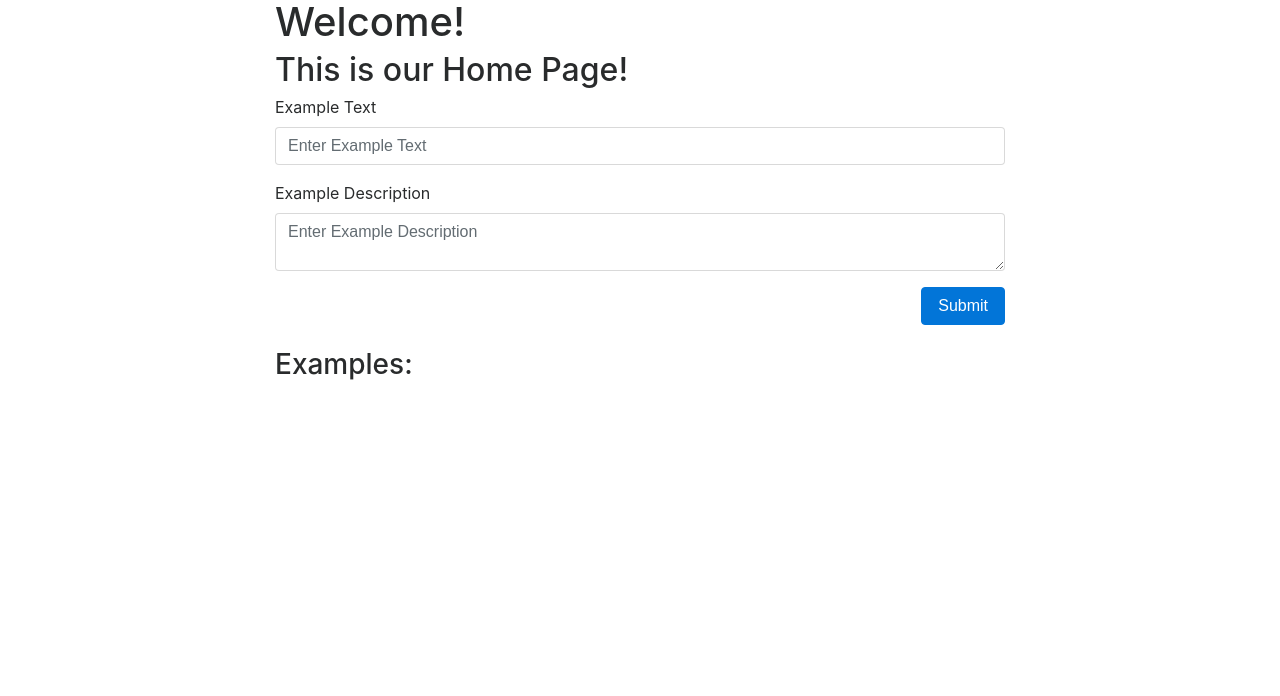
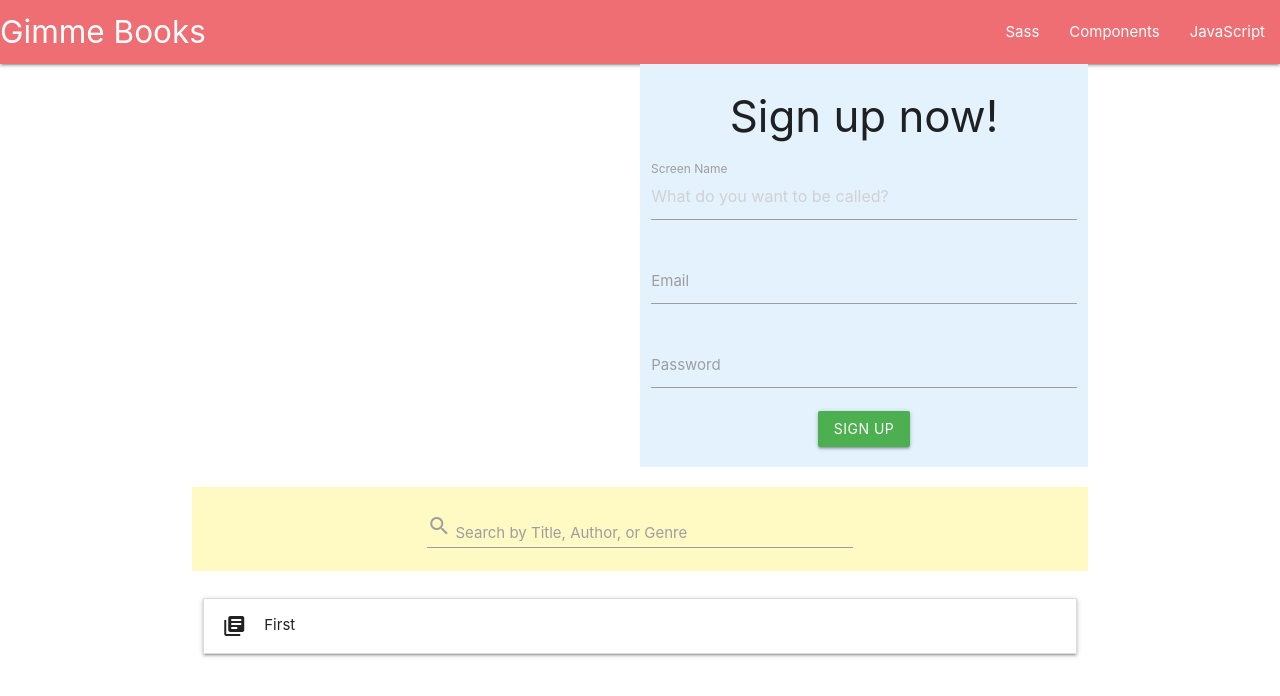
Before and after one commit to homr0/GimmeBooks, a Node server app: page / in a window 1280 px wide. Shown: the top 696 px of the page. Run offline with Node 20, Linux system fonts and the light colour scheme; data that the repository does not hold is empty; some libraries are stand-ins or nearby versions.

Commit message:
created Handlebars for index and user pages

```diff
--- a/public/js/index.js
+++ b/public/js/index.js
@@ -1,3 +1,6 @@
+$(document).ready(function(){
+  $('.collapsible').collapsible();
+});
 // Get references to page elements
 var $exampleText = $("#example-text");
 var $exampleDescription = $("#example-description");
--- a/views/index.handlebars
+++ b/views/index.handlebars
@@ -1,33 +1,79 @@
-<div id="home">
-  <div class="container">
-    <div class="row">
-      <div class="col-8 offset-2">
-        <h1>{{msg}}</h1>
-        <h2>This is our Home Page!</h2>
-        <form class="clearfix mb-4" action="POST">
-          <div class="form-group">
-            <label for="example-text">Example Text</label>
-            <input type="text" id="example-text" class="form-control" aria-describedby="example-text" placeholder="Enter Example Text">
+<main class="container">
+
+  <div id="banner" class="row">
+
+    <div class="entry">
+      {{#if loggedIn}}
+      <div class="col s12 m6">
+        <h3>Your Recommendations:</h3>
+
+        <ol>
+          {{#each books}}
+          <li>{{title}} by {{author}}</li>
+          {{/each}}
+        </ol>
+      </div>
+
+
+      {{else}}
+
+      <div class="col s12 offset-m6 m6 blue lighten-5 center">
+        <h3>Sign up now!</h3>
+
+        <div class="row">
+          <div class="input-field col s12">
+            <input placeholder="What do you want to be called?" id="screen_name" type="text" class="validate">
+            <label for="screen_name">Screen Name</label>
           </div>
-          <div class="form-group">
-            <label for="example-description">Example Description</label>
-            <textarea class="form-control" id="example-description" aria-describedby="example-description" placeholder="Enter Example Description"></textarea>
+          <div class="input-field col s12">
+            <input id="email" type="email" class="validate">
+            <label for="email">Email</label>
           </div>
-          <button id="submit" class="btn btn-primary float-right">Submit</button>
-        </form>
-        <h3>Examples:</h3>
-        <ul id="example-list" class="list-group">
-          {{#each examples}}
-          <li data-id="{{this.id}}" class="list-group-item">
-            <a href="example/{{this.id}}">{{this.text}}</a>
-            <button class="btn btn-danger float-right delete">ｘ</button>
-          </li>
-          {{/each}}
-        </ul>
+          <div class="input-field col s12">
+            <input id="password" type="password" class="validate">
+            <label for="password">Password</label>
+          </div>
+
+          <button class="btn green">Sign Up</button>
+        </div>
+
+
+
+
+
+
       </div>
+
+
+      {{/if}}
+    </div>
+
+
+  </div>
+
+  <div id="search" class="row yellow lighten-4">
+    <form>
+      <div class="input-field col s6 offset-s3">
+        <input id="search_bar" type="search">
+        <label for="search_bar"><i class="material-icons">search</i> Search by Title, Author, or Genre</label>
+        <i class="material-icons">close</i>
+      </div>
+    </form>
+
+
+
+
+  </div>
+
+  <div class="row">
+    <div class="col s12">
+      <ul class="collapsible" id="search_results">
+        <li>
+          <div class="collapsible-header"><i class="material-icons">library_books
+</i>First</div>
+          <div class="collapsible-body"><span>Lorem ipsum dolor sit amet.</span></div>
+        </li>
+      </ul>
     </div>
   </div>
-</div>
-
-<script type="text/javascript" src="https://cdnjs.cloudflare.com/ajax/libs/jquery/3.2.1/jquery.min.js"></script>
-<script src="/js/index.js"></script>
+</main>
--- a/views/layouts/main.handlebars
+++ b/views/layouts/main.handlebars
@@ -3,13 +3,31 @@
 
 <head>
   <meta charset="utf-8">
-  <link rel="stylesheet" href="https://maxcdn.bootstrapcdn.com/bootstrap/4.0.0-beta.3/css/bootstrap.min.css">
+  <link rel="stylesheet" href="https://cdnjs.cloudflare.com/ajax/libs/materialize/1.0.0/css/materialize.min.css">
+  <link href="https://fonts.googleapis.com/icon?family=Material+Icons" rel="stylesheet">
   <link rel="stylesheet" href="/styles/styles.css" media="screen" title="no title" charset="utf-8">
-  <title>Home Page</title>
+  <title>Gimme Books</title>
 </head>
 
 <body>
+  <header>
+    <nav>
+      <div class="nav-wrapper">
+        <a href="/" class="brand-logo">Gimme Books</a>
+        <ul id="nav-mobile" class="right hide-on-med-and-down">
+          <li><a href="sass.html">Sass</a></li>
+          <li><a href="badges.html">Components</a></li>
+          <li><a href="collapsible.html">JavaScript</a></li>
+        </ul>
+      </div>
+    </nav>
+  </header>
+
   {{{body}}}
+  <script src="https://code.jquery.com/jquery-3.3.1.min.js" integrity="sha256-FgpCb/KJQlLNfOu91ta32o/NMZxltwRo8QtmkMRdAu8="
+    crossorigin="anonymous"></script>
+  <script src="https://cdnjs.cloudflare.com/ajax/libs/materialize/1.0.0/js/materialize.min.js"></script>
+  <script src="/js/index.js"></script>
 </body>
 
 </html>
```
Also changed, not shown: views/user.handlebars (added, +16 -0 lines).
